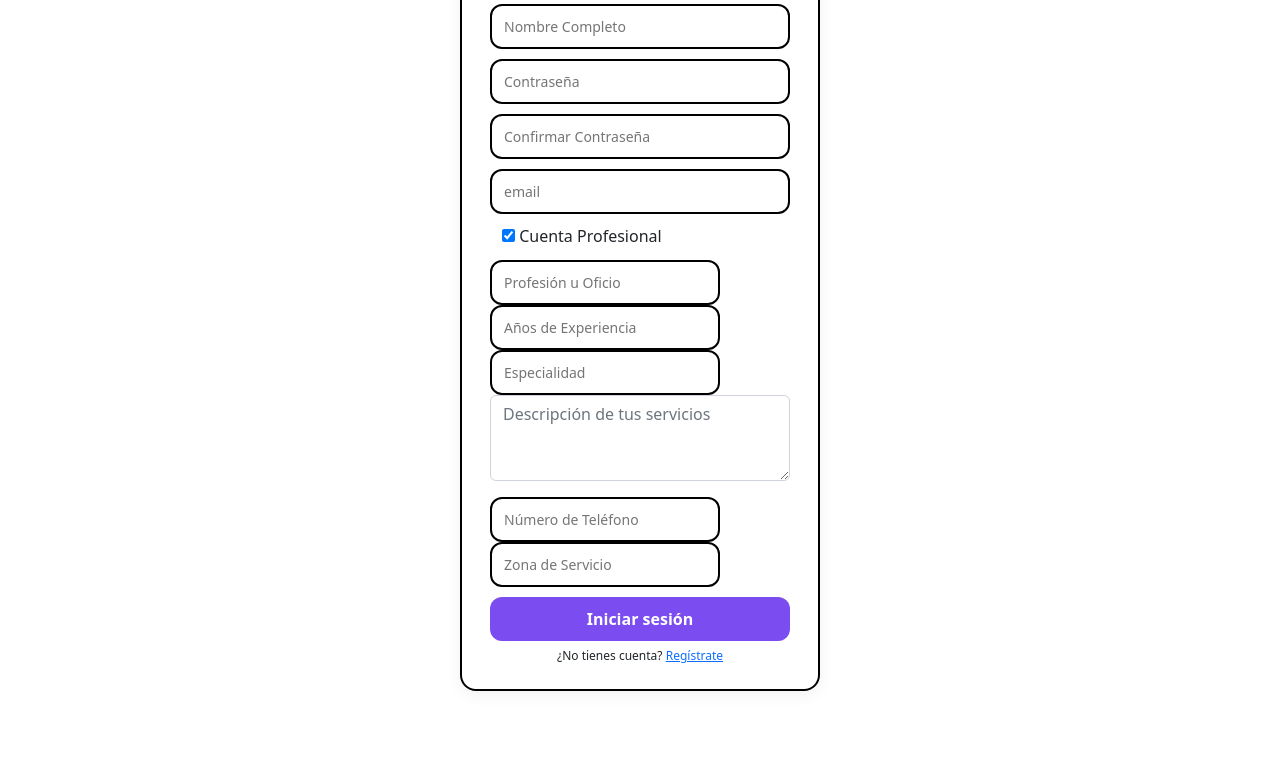
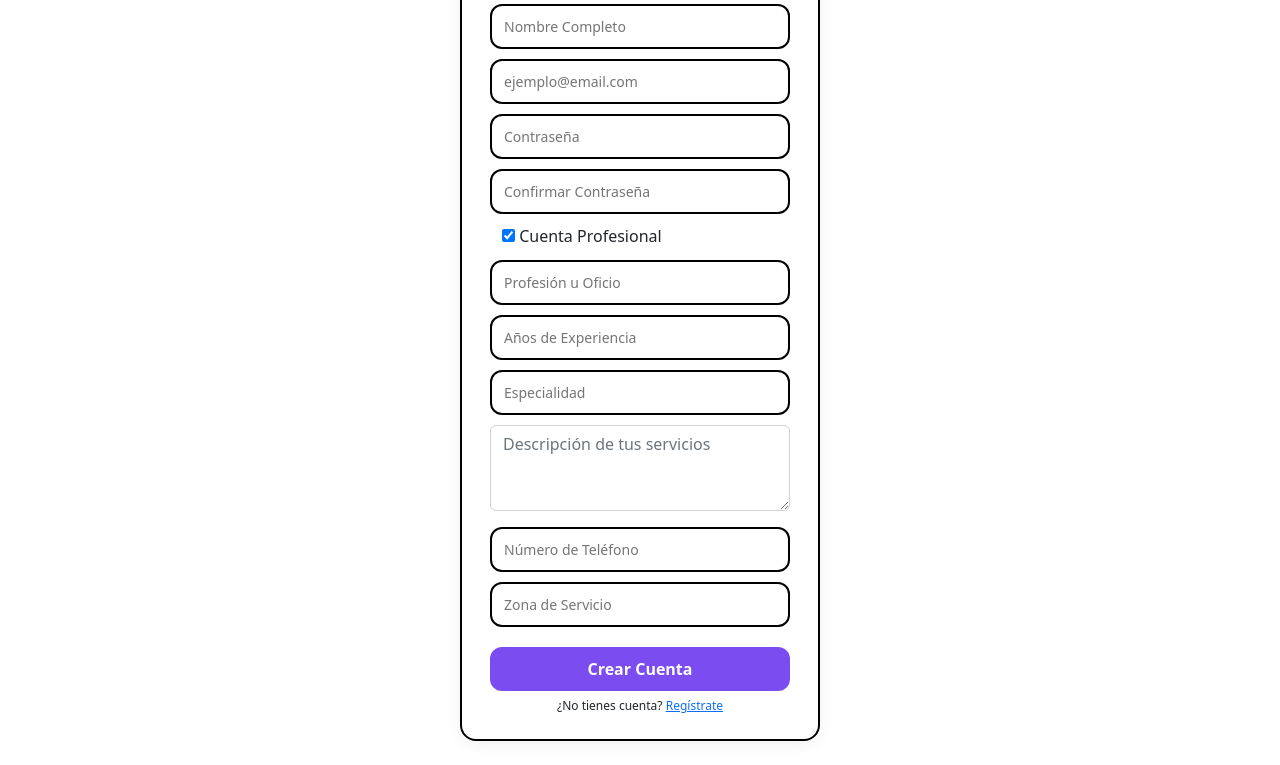
Before and after one commit to Niconavarrov/FrontEndEscalablitas, a plain HTML site: page app/views/Registro.html in a window 1280 px wide. Both pictures are taken after a click on the checkbox "Cuenta Profesional". Shown: the part 152-917 px from the top of the page. Before the commit the page ends 867 px from the top, so only its background shows below. Drawn offline with nearby package versions, Linux system fonts and the light colour scheme.

Commit message:
Cambios en registro, botones de profesional arreglados

```diff
--- a/app/views/Registro.html
+++ b/app/views/Registro.html
@@ -8,12 +8,7 @@
     <link rel="stylesheet" href="styles/styles.css">
     <link href="https://cdn.jsdelivr.net/npm/bootstrap@5.2.3/dist/css/bootstrap.min.css" rel="stylesheet">
     <script src="https://kit.fontawesome.com/07b7b4af07.js" crossorigin="anonymous"></script>
-    <style>
-        #camposProfesionales {
-            opacity: 0;
-            transition: opacity 0.3s ease-in-out;
-        }
-    </style>
+
 </head>
 <body>
     <!-- CREACION DEL NAVBAR PRINCIPAL -->
@@ -53,9 +48,9 @@
 
                 <form action="#" method="POST" novalidate>
                     <input type="text" name="fullname" placeholder="Nombre Completo" required />
+                    <input type="email" name="email" placeholder="ejemplo@email.com" required />
                     <input type="password" name="password" placeholder="Contraseña" required />
                     <input type="password" name="confirmpassword" placeholder="Confirmar Contraseña" required />
-                <input type="email" name="email" placeholder="email" required />
                 <!-- <input type="text" name="username" placeholder="Usuario" required />-->
 
                     <div class="row" id="CuentaProfesional">
@@ -75,7 +70,7 @@
                         <input type="text" name="zona" placeholder="Zona de Servicio" required />
                     </div>
 
-                <button type="submit" class="btn btn-primary w-100">Iniciar sesión</button>
+                    <button type="submit" class="btn btn-primary w-100">Crear Cuenta</button>
                 </form>
 
                 <div class="registerLink">
--- a/app/views/styles/styles.css
+++ b/app/views/styles/styles.css
@@ -4,6 +4,13 @@ main.auth {
     place-items: center;
     padding: 24px 12px;
 }
+
+
+#camposProfesionales {
+    opacity: 0;
+    transition: opacity 0.3s ease-in-out;
+}
+
 
 #navbar-principal {
     background-color: #7b4df1;
@@ -90,6 +97,14 @@ main.auth {
     text-align: center;
 }
 
+#camposProfesionales input{
+    margin-bottom: 10px;
+    border-radius: 12px;
+    padding: 10px 12px;
+    font-size: 14px;
+    width: 100%;
+}
+
 #divSesion{
     width: 360px;
     border: 2.5px solid #000;
```
Lines whose indentation alone changed are shown as unchanged.
